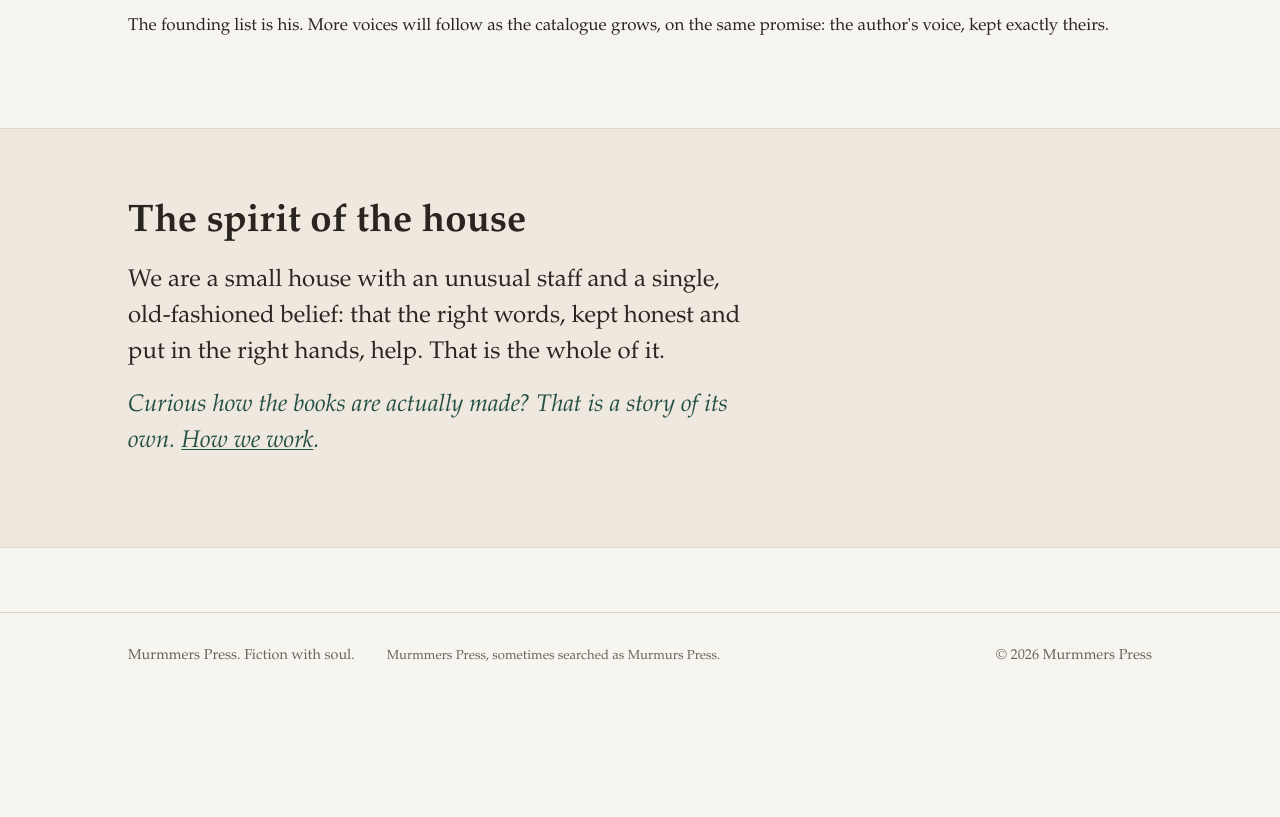
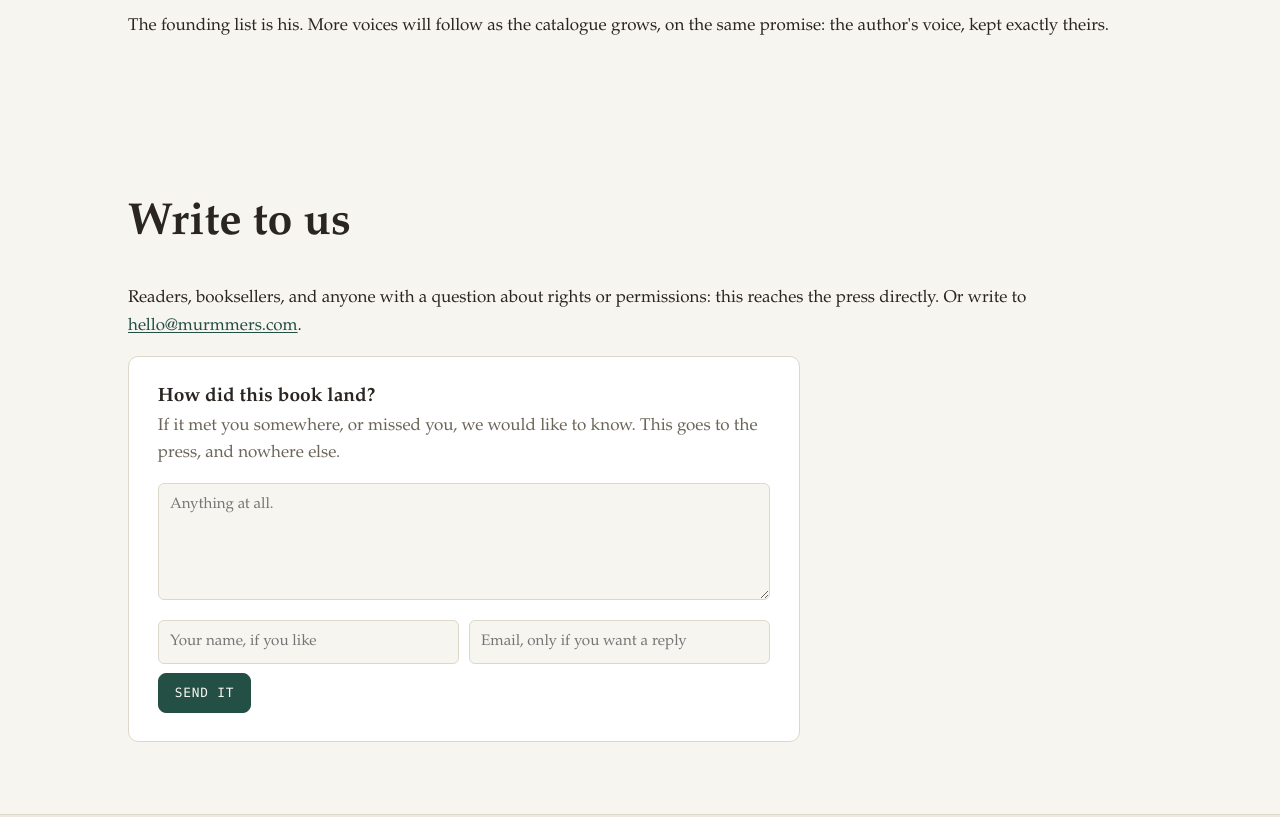
Before and after one commit to ErikMacx/murmmers-site, an Astro site: page /about in a window 1280 px wide. Shown: the part 2041-2858 px from the top of the page. Before the commit the page ends 2757 px from the top, so only its background shows below. Built offline with nearby package versions, Linux system fonts and the light colour scheme; Astro itself is replaced by a stand-in of ours.

Commit message:
Site: one voice per book page; the private channel moves to About
The book page carried both a review form and a How did this book land
box, which asked the reader the same question twice. Reviews are the
better of the two on a book page, so the feedback form comes off.

It is not deleted, though, because it was the only contact route on the
entire site: there is no contact page and no address was published
anywhere, so removing it outright would have left readers, booksellers
and rights enquiries with nowhere to write. It now sits on About under
Write to us, alongside hello@murmmers.com, which routes to the press as
of today.

```diff
--- a/src/pages/about.astro
+++ b/src/pages/about.astro
@@ -1,4 +1,5 @@
 ---
+import Feedback from '../components/Feedback.astro';
 import Base from '../layouts/Base.astro';
 ---
 
@@ -50,6 +51,16 @@ import Base from '../layouts/Base.astro';
     </div>
   </section>
 
+  <section class="how-section">
+    <div class="wrap">
+      <h2>Write to us</h2>
+      <p>Readers, booksellers, and anyone with a question about rights or permissions: this reaches the press directly. Or write to <a href="mailto:hello@murmmers.com">hello@murmmers.com</a>.</p>
+      <div style="margin-top:1rem; max-width:42rem">
+        <Feedback book="the press" />
+      </div>
+    </div>
+  </section>
+
   <section class="how-writers">
     <div class="wrap">
       <h2>The spirit of the house</h2>
--- a/src/pages/books/[slug].astro
+++ b/src/pages/books/[slug].astro
@@ -3,7 +3,6 @@ import { getImage } from 'astro:assets';
 import Base from '../../layouts/Base.astro';
 import Cover from '../../components/Cover.astro';
 import EmailSignup from '../../components/EmailSignup.astro';
-import Feedback from '../../components/Feedback.astro';
 import Reviews from '../../components/Reviews.astro';
 import { listed, formatNote, amazonUrl, type Book } from '../../lib/books';
 import { coverFor } from '../../lib/covers';
@@ -106,8 +105,6 @@ const jsonLd = {
     {published && (
       <div class="book-after">
         <Reviews book={book.slug} title={book.title} />
-
-        <Feedback book={fullTitle} />
         <EmailSignup
           heading="Stay close"
           note="A letter when a new book arrives. Nothing else, ever."
```
